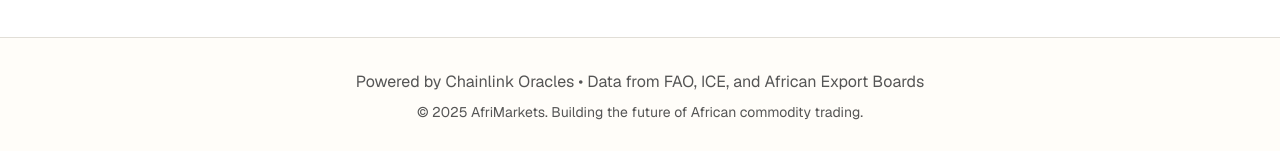
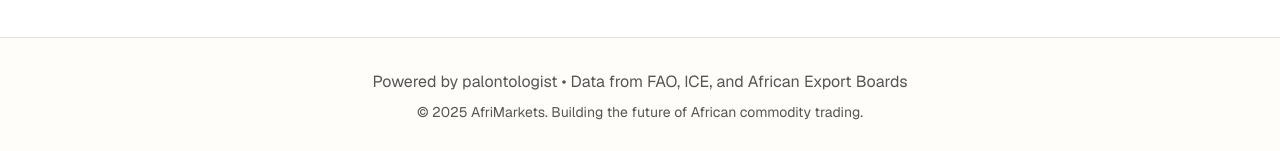
Before and after one commit to palontologist/african-commodity-markets, a Next.js app: page / in a window 1280 px wide. Shown: the part 1844-1995 px from the top of the page. Built offline with nearby package versions, Linux system fonts and the light colour scheme; no server answers.

Commit message:
fix: Update footer attribution to reflect current data source

```diff
--- a/app/page.tsx
+++ b/app/page.tsx
@@ -354,7 +354,7 @@ export default async function Dashboard({
       <footer className="border-t bg-card/30 mt-16">
         <div className="container mx-auto px-4 py-8">
           <div className="text-center text-muted-foreground">
-            <p className="mb-2">Powered by Chainlink Oracles • Data from FAO, ICE, and African Export Boards</p>
+            <p className="mb-2">Powered by palontologist • Data from FAO, ICE, and African Export Boards</p>
             <p className="text-sm">© 2025 AfriMarkets. Building the future of African commodity trading.</p>
           </div>
         </div>
```
